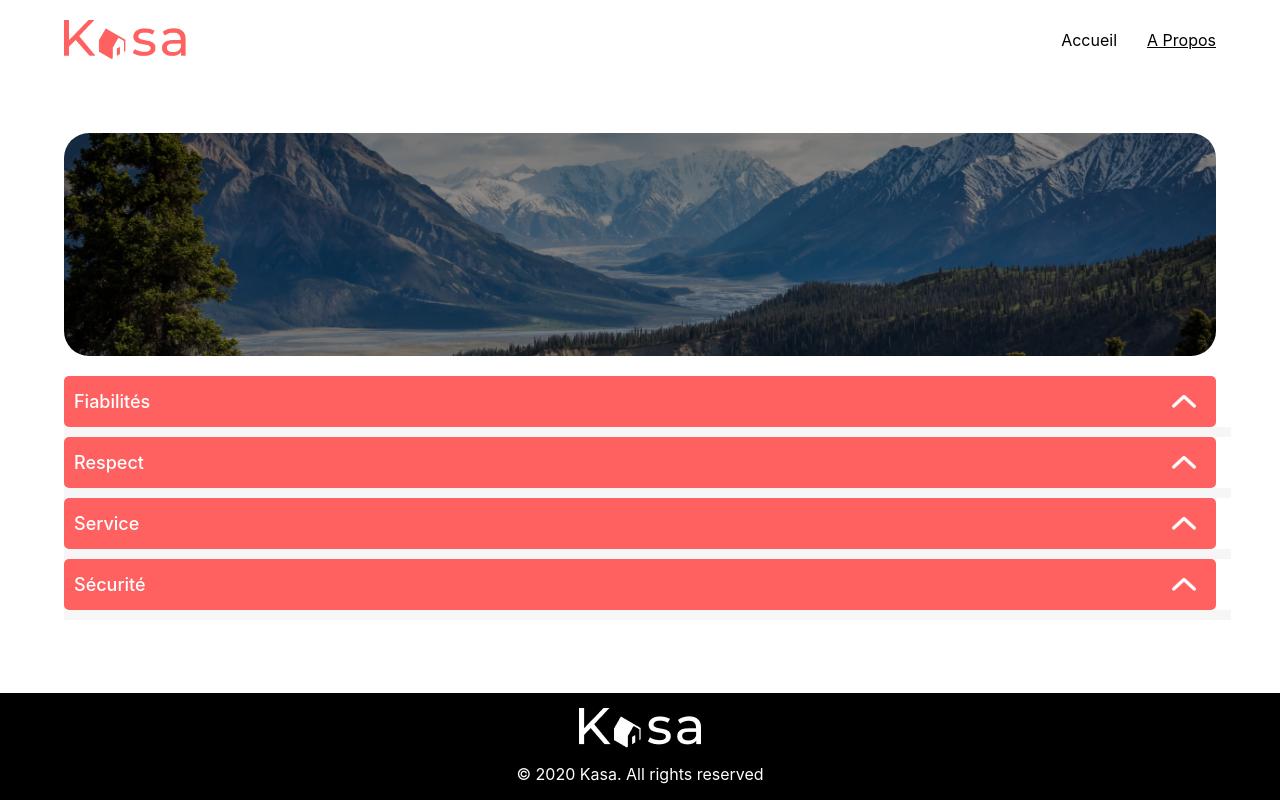
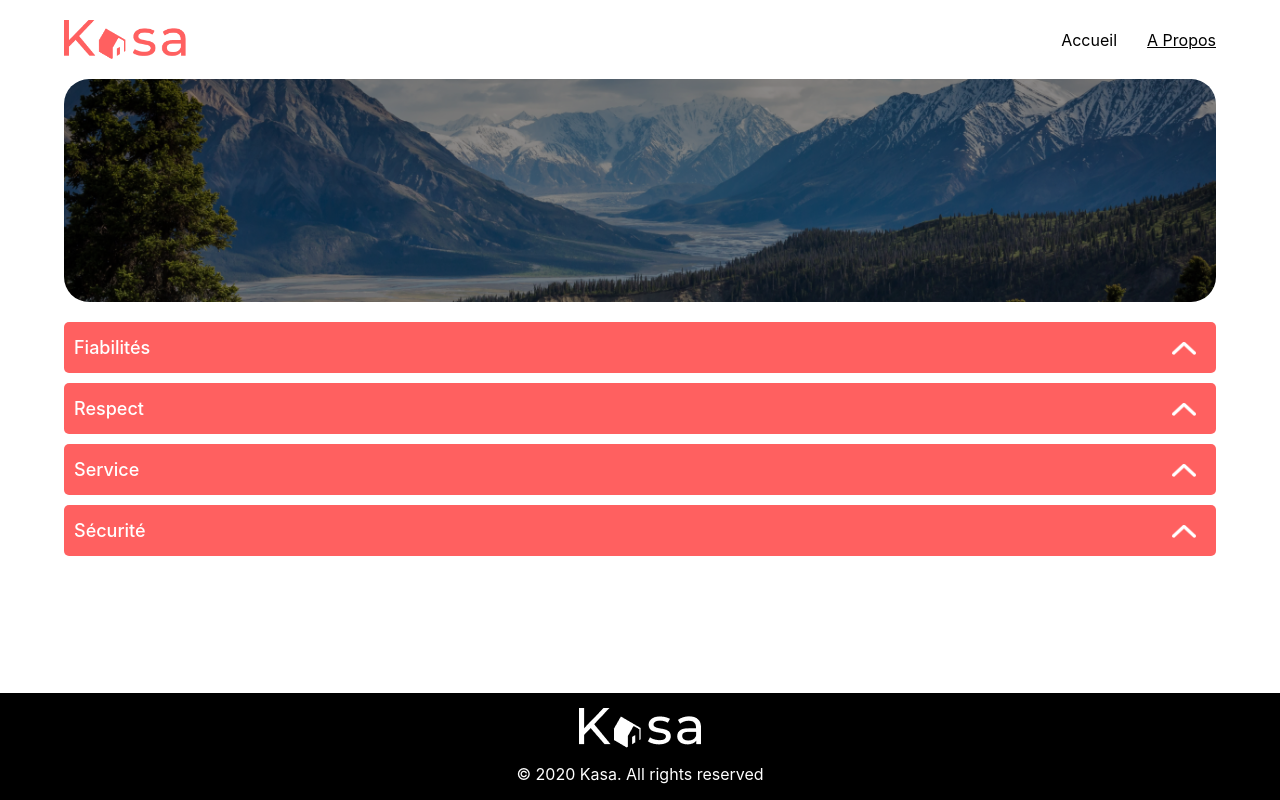
Before and after one commit to eliottBL/Projet5, a React (Create React App) app: page /apropos in a window 1280 px wide. Built offline with nearby package versions, Linux system fonts and the light colour scheme.

Commit message:
fix: style 404 et collapse

```diff
--- a/src/styles/Collapse.scss
+++ b/src/styles/Collapse.scss
@@ -40,13 +40,11 @@
         font-size: 18px;
         padding-left: 15px;
         margin: 0;
-        padding-top: 5px;
-        padding-bottom: 5px;
         text-justify: auto;
         background-color: #f6f6f6;
         display: flex;
         max-width: 1220px;
-        width: 100%;
+        width: auto;
 
         .close {
             display: none;
--- a/src/styles/index.scss
+++ b/src/styles/index.scss
@@ -24,10 +24,18 @@ code {
     display: flex;
     flex-direction: column;
     width: 90vw;
+    height: 100%;
     gap: 20px;
+
+    .apropos-collapses {
+      display: flex;
+      flex-direction: column;
+      gap: 10px;
+    }
   }
 
   .main-erreur {
+    font-family: 'Montserrat';
     display: flex;
     flex-direction: column;
     align-items: center;
@@ -35,7 +43,13 @@ code {
     .erreur-title {
       color: #ff6060;
       margin: 0px;
-      font-size: 288px;
+      font-size: 200px;
+    }
+
+    .erreur-paragraphe {
+      color: #ff6060;
+      font-weight: 500;
+      font-size: 20px;
     }
 
     .retour {
```
